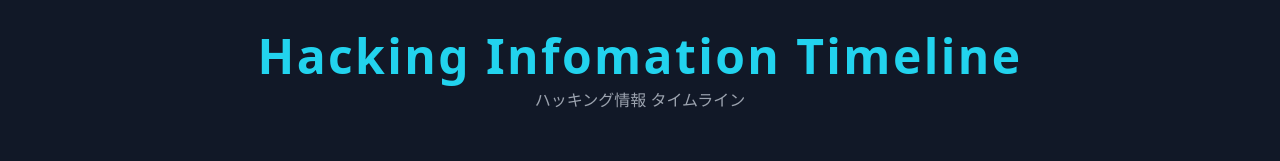
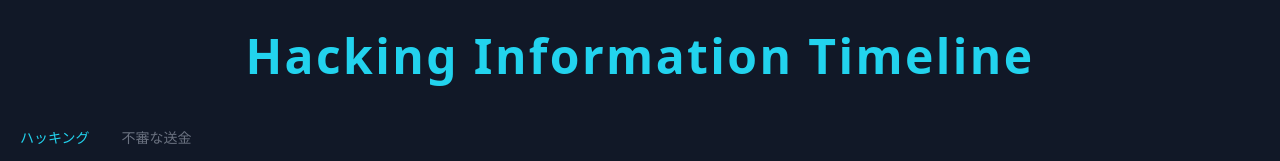
Before and after one commit to itout-datetoya/hack-info-timeline-frontend, a React (Create React App) app: page / in a window 1280 px wide. Shown: the top 161 px of the page. Built offline with nearby package versions, Linux system fonts and the light colour scheme; no server answers.

Commit message:
fix typo

```diff
--- a/src/App.tsx
+++ b/src/App.tsx
@@ -14,8 +14,7 @@
     <div className="text-gray-200 min-h-screen font-sans antialiased">
       <div className="container mx-auto px-4 py-8">
         <header className="text-center mb-8">
-          <h1 className="text-4xl md:text-5xl font-bold text-cyan-400 tracking-wider">Hacking Infomation Timeline</h1>
-          <p className="text-gray-400 mt-2">ハッキング情報 タイムライン</p>
+          <h1 className="text-4xl md:text-5xl font-bold text-cyan-400 tracking-wider">Hacking Information Timeline</h1>
         </header>
 
         <div className="mb-8 border-b border-gray-700">
```
